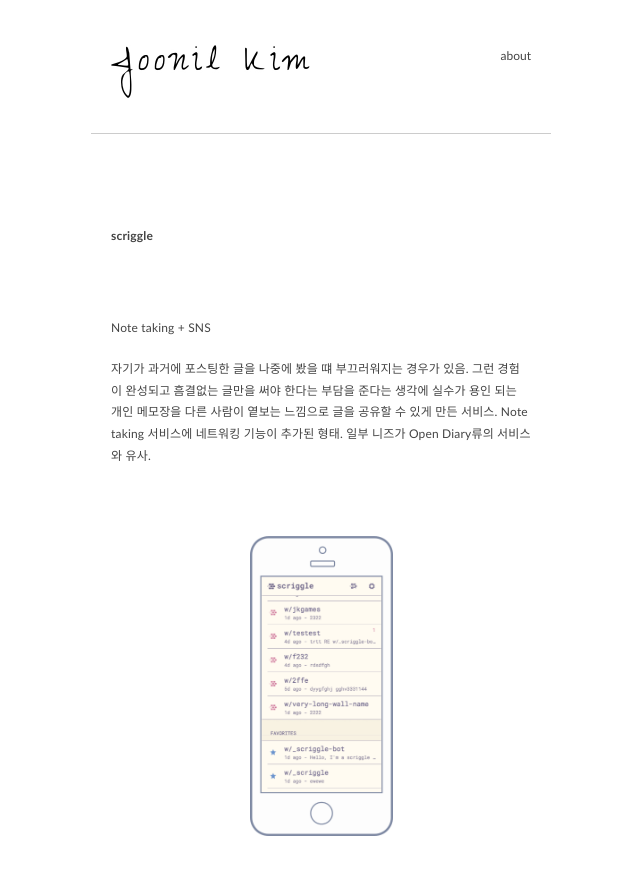
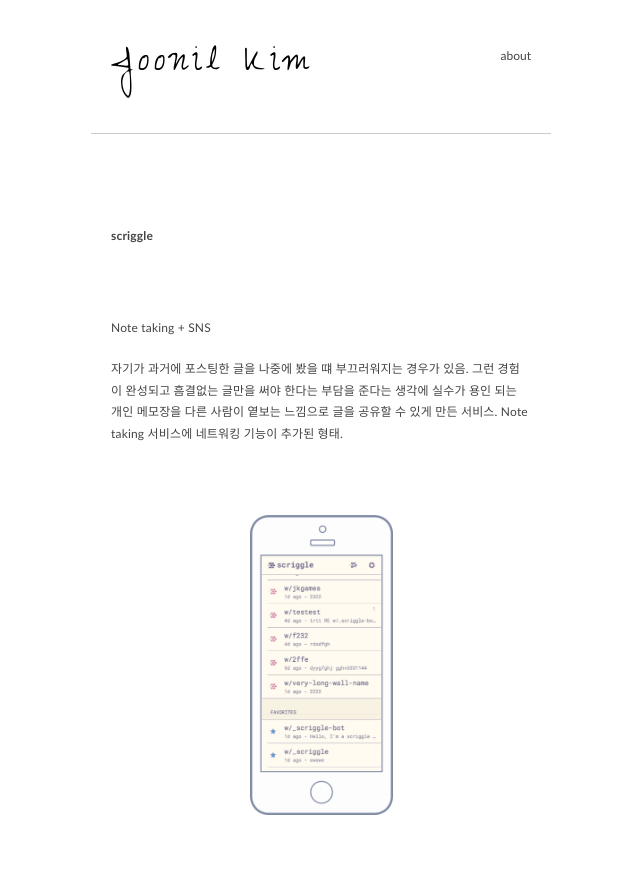
Before and after one commit to joonilkim/joonilkim.github.io, a Jekyll site: the page built from _posts/2015-12-01-scriggle.md, in a window 1280 px wide and 900 px high. Shown: the top 875 px of the window, without its empty margins (319-959 px from the left). Built offline with Jekyll 4.4.1, drawn with Linux system fonts in a browser that asks for light colours.

Commit message:
changed some description

```diff
--- a/_posts/2015-12-01-scriggle.md
+++ b/_posts/2015-12-01-scriggle.md
@@ -9,4 +9,4 @@ covers:
 platform: Web
 stack: Coffeescript, Backbone.js, Gulp, Browserify, Node.js, Express.js, DynamoDB, Redis, Opsworks, EC2, S3, CloudFront, Autoscale, Lambda, SQS, SES, Logentries
 ---
-자기가 과거에 포스팅한 글을 나중에 봤을 떄 부끄러워지는 경우가 있음. 그런 경험이 완성되고 흠결없는 글만을 써야 한다는 부담을 준다는 생각에 실수가 용인 되는 개인 메모장을 다른 사람이 옅보는 느낌으로 글을 공유할 수 있게 만든 서비스. Note taking 서비스에 네트워킹 기능이 추가된 형태. 일부 니즈가 Open Diary류의 서비스와 유사.
+자기가 과거에 포스팅한 글을 나중에 봤을 떄 부끄러워지는 경우가 있음. 그런 경험이 완성되고 흠결없는 글만을 써야 한다는 부담을 준다는 생각에 실수가 용인 되는 개인 메모장을 다른 사람이 옅보는 느낌으로 글을 공유할 수 있게 만든 서비스. Note taking 서비스에 네트워킹 기능이 추가된 형태.
```
